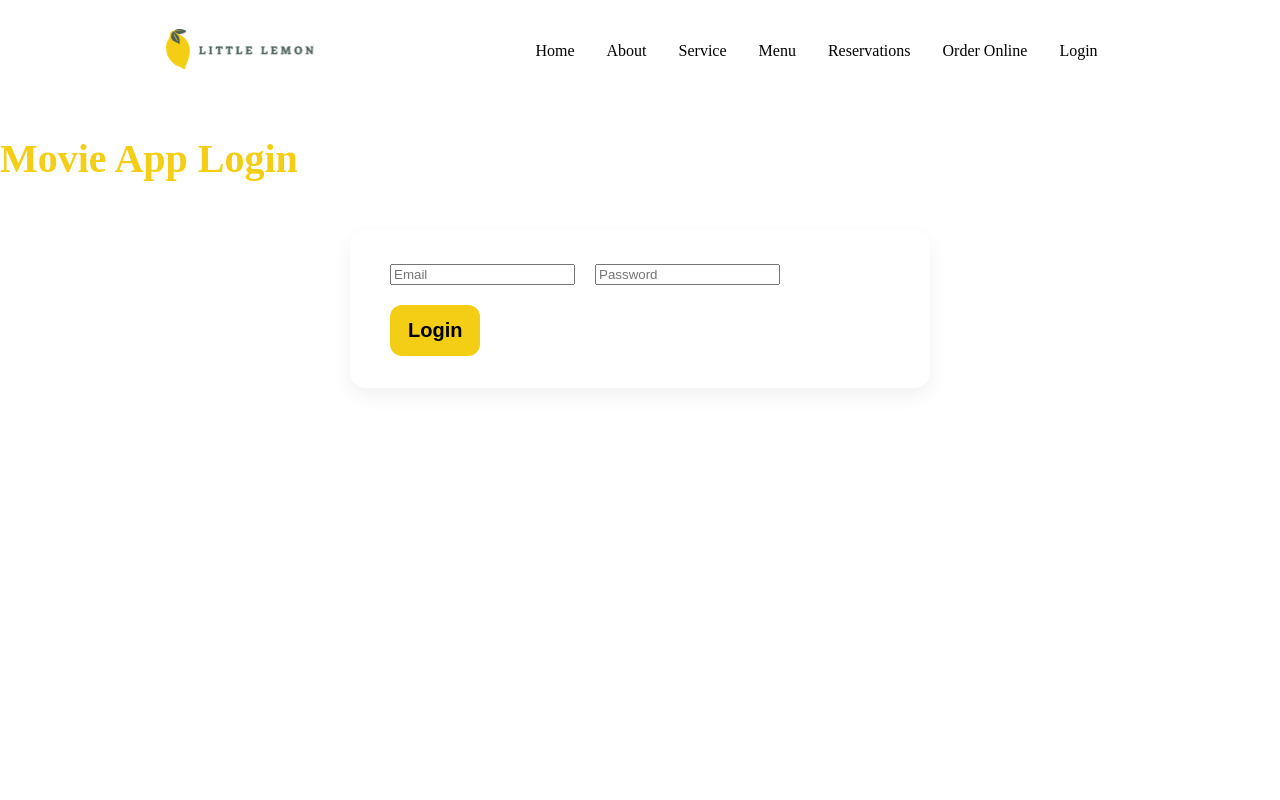
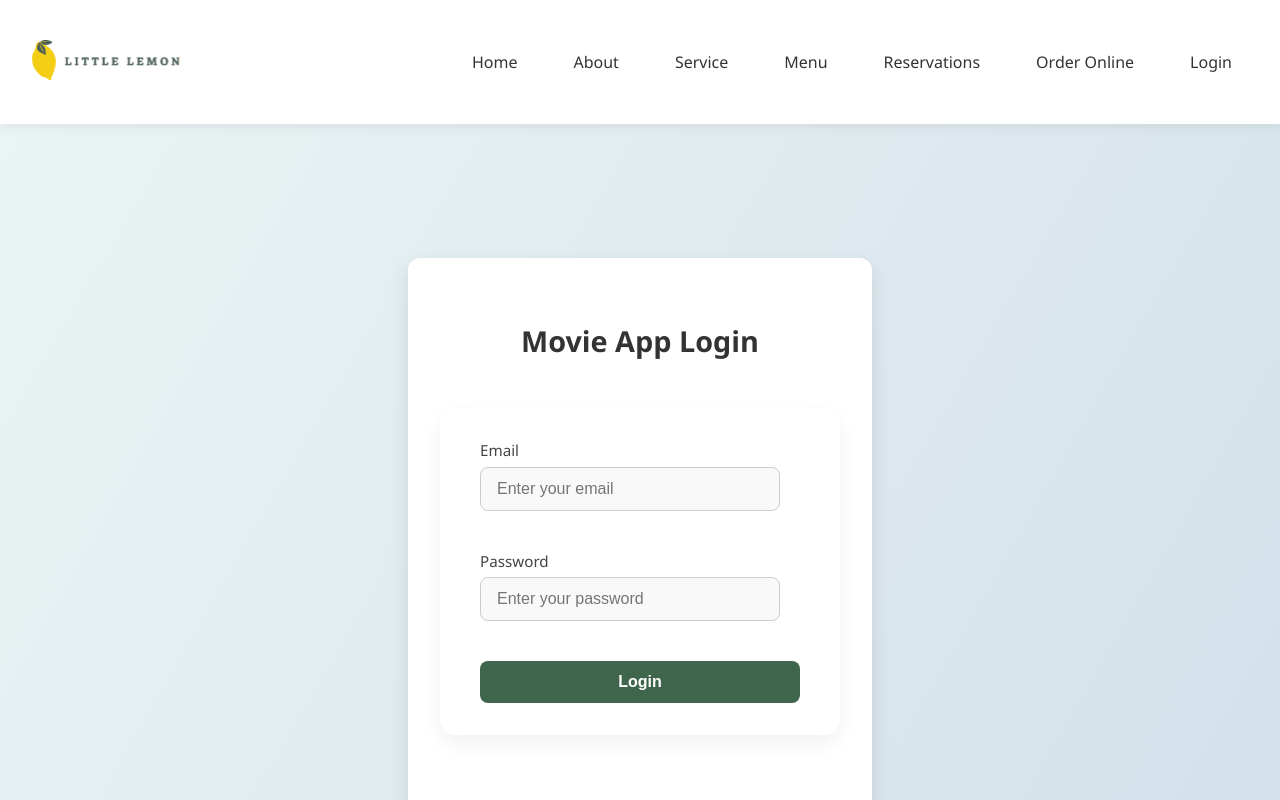
Before and after one commit to Sekiro89/Restuarent-app, a React (Vite) app: page /#/login in a window 1280 px wide. Shown: the top 800 px of the page. Built offline with nearby package versions, Linux system fonts and the light colour scheme.

Commit message:
design changes and navigation

```diff
--- a/package.json
+++ b/package.json
@@ -1,10 +1,8 @@
 {
-
     "name": "lemon-restuarent",
     "private": true,
     "version": "0.0.0",
     "type": "module",
-
     "scripts": {
         "dev": "vite",
         "build": "vite build",
--- a/src/App.jsx
+++ b/src/App.jsx
@@ -1,17 +1,13 @@
 import React from 'react';
 import './App.css';
 import Nav from "./components/Nav";
-import { Routes , Route , Navigate } from 'react-router-dom';
-//import Header from './components/Header';
-//import BookingForm from './components/BookingForm';
-import Main from './components/Main.jsx';
+import { Routes, Route, Navigate } from 'react-router-dom';
+import Login from './components/Login.jsx';
+import HomePage from './components/HomePage.jsx'; // ✅ new combined component
 import ResMenu from './components/ResMenu.jsx';
 import Footer from './components/Footer.jsx';
-import Login from './components/Login.jsx';
-
 
 function App() {
-
   return (
     <div>
       <Nav />
@@ -19,13 +15,14 @@ function App() {
         <Routes>
           <Route path="/" element={<Navigate to="/login" replace />} />
           <Route path="/login" element={<Login />} />
-            <Route path="/main" element={<Main />} />
+          <Route path="/home" element={<HomePage />} /> {/* ✅ updated route */}
           <Route path="/resmenu" element={<ResMenu />} />
           <Route path="/footer" element={<Footer />} />
         </Routes>
       </main>
     </div>
-  )
+  );
 }
 
+
 export default App;
--- /dev/null
+++ b/src/assets/Footer.css
@@ -0,0 +1,79 @@
+/* Footer.css */
+
+footer {
+  background-color: #1c1c1c;
+  color: #ffffff;
+  padding: 3rem 2rem;
+  font-family: 'Segoe UI', sans-serif;
+}
+
+footer section {
+  display: flex;
+  justify-content: space-between;
+  flex-wrap: wrap;
+  gap: 2rem;
+  max-width: 1200px;
+  margin: 0 auto;
+}
+
+.company-info {
+  flex: 1 1 250px;
+  max-width: 300px;
+}
+
+.company-info img {
+  height: 50px;
+  margin-bottom: 1rem;
+}
+
+.company-info p {
+  font-size: 0.95rem;
+  line-height: 1.6;
+  color: #cccccc;
+}
+
+footer h3 {
+  margin-bottom: 1rem;
+  color: #ffffff;
+  font-size: 1.1rem;
+  border-bottom: 2px solid #3f654c;
+  display: inline-block;
+  padding-bottom: 0.3rem;
+}
+
+footer ul {
+  list-style: none;
+  padding: 0;
+}
+
+footer li {
+  margin-bottom: 0.6rem;
+  font-size: 0.95rem;
+}
+
+footer a {
+  text-decoration: none;
+  color: #cccccc;
+  transition: color 0.3s ease;
+}
+
+footer a:hover {
+  color: #ffffff;
+}
+
+@media (max-width: 768px) {
+  footer section {
+    flex-direction: column;
+    text-align: center;
+    align-items: center;
+  }
+
+  .company-info,
+  footer div {
+    max-width: 100%;
+  }
+
+  footer h3 {
+    border: none;
+  }
+}
--- /dev/null
+++ b/src/assets/Login.css
@@ -0,0 +1,93 @@
+/* Login.css */
+
+body {
+  margin: 0;
+  padding: 0;
+  box-sizing: border-box;
+  font-family: 'Segoe UI', sans-serif;
+}
+
+.login-container {
+  display: flex;
+  justify-content: center;
+  align-items: center;
+  min-height: 100vh;
+  background: linear-gradient(120deg, #eaf4f4, #d3e0ea);
+  padding: 1rem;
+}
+
+.login-card {
+  background-color: #ffffff;
+  padding: 2.5rem 2rem;
+  border-radius: 12px;
+  box-shadow: 0 8px 20px rgba(0, 0, 0, 0.1);
+  width: 100%;
+  max-width: 400px;
+}
+
+.login-title {
+  text-align: center;
+  font-size: 1.8rem;
+  font-weight: 600;
+  color: #333;
+  margin-bottom: 2rem;
+}
+
+.login-form {
+  display: flex;
+  flex-direction: column;
+  gap: 1.25rem;
+}
+
+.form-group {
+  display: flex;
+  flex-direction: column;
+}
+
+.form-group label {
+  margin-bottom: 0.4rem;
+  font-size: 0.95rem;
+  font-weight: 500;
+  color: #444;
+}
+
+.form-group input {
+  padding: 0.75rem 1rem;
+  font-size: 1rem;
+  border: 1px solid #ccc;
+  border-radius: 8px;
+  background-color: #f9f9f9;
+  transition: border-color 0.3s ease;
+}
+
+.form-group input:focus {
+  border-color: #3f654c;
+  background-color: #fff;
+  outline: none;
+}
+
+.login-form button {
+  padding: 0.75rem 1rem;
+  font-size: 1rem;
+  font-weight: 600;
+  background-color: #3f654c;
+  color: white;
+  border: none;
+  border-radius: 8px;
+  cursor: pointer;
+  transition: background-color 0.3s ease;
+}
+
+.login-form button:hover {
+  background-color: #2d4a39;
+}
+
+@media (max-width: 480px) {
+  .login-card {
+    padding: 2rem 1.25rem;
+  }
+
+  .login-title {
+    font-size: 1.5rem;
+  }
+}
--- /dev/null
+++ b/src/assets/Nav.css
@@ -0,0 +1,90 @@
+/* Nav.css */
+
+.navbar {
+  display: flex;
+  justify-content: space-between;
+  align-items: center;
+  padding: 1.2rem 2rem;
+  background-color: #ffffff;
+  box-shadow: 0 4px 10px rgba(0, 0, 0, 0.06);
+  position: sticky;
+  top: 0;
+  z-index: 1000;
+}
+
+.logo img {
+  height: 40px;
+}
+
+.nav-links {
+  list-style: none;
+  display: flex;
+  gap: 1.5rem;
+  align-items: center;
+}
+
+.nav-links li a {
+  text-decoration: none;
+  color: #333;
+  font-weight: 500;
+  transition: color 0.3s ease;
+}
+
+.nav-links li a:hover {
+  color: #3f654c;
+}
+
+/* Hamburger menu icon */
+.menu-icon {
+  display: none;
+  flex-direction: column;
+  cursor: pointer;
+  gap: 4px;
+}
+
+.menu-icon .bar {
+  width: 25px;
+  height: 3px;
+  background-color: #333;
+  border-radius: 2px;
+  transition: all 0.3s ease;
+}
+
+/* Mobile Styles */
+@media (max-width: 768px) {
+  .menu-icon {
+    display: flex;
+  }
+
+  .nav-links {
+    position: absolute;
+    top: 70px;
+    right: 0;
+    background-color: #ffffff;
+    flex-direction: column;
+    width: 200px;
+    padding: 1rem 0;
+    box-shadow: -2px 6px 20px rgba(0, 0, 0, 0.1);
+    opacity: 0;
+    transform: translateX(100%);
+    transition: transform 0.3s ease, opacity 0.3s ease;
+    pointer-events: none;
+  }
+
+  .nav-links.visible {
+    opacity: 1;
+    transform: translateX(0);
+    pointer-events: auto;
+  }
+
+  .nav-links li {
+    padding: 0.75rem 1.5rem;
+    width: 100%;
+    text-align: left;
+  }
+
+  .nav-links li a {
+    display: block;
+    width: 100%;
+  }
+}
--- a/src/components/Footer.jsx
+++ b/src/components/Footer.jsx
@@ -1,5 +1,6 @@
 import React from 'react';
 import logo from "../images/Logo.svg";
+import "../assets/Footer.css"
 
 const Footer=()=>{
     return(
--- /dev/null
+++ b/src/components/Homepage.jsx
@@ -0,0 +1,16 @@
+import React from 'react';
+import Main from './Main';
+import ResMenu from './ResMenu';
+import Footer from './Footer';
+
+const HomePage = () => {
+  return (
+    <>
+      <Main />
+      <ResMenu />
+      <Footer />
+    </>
+  );
+};
+
+export default HomePage;
--- a/src/components/Login.jsx
+++ b/src/components/Login.jsx
@@ -1,7 +1,6 @@
 import { useState } from 'react';
 import { useNavigate } from 'react-router-dom';
-//import "../css/Login.css"
-
+import '../assets/Login.css'; // make sure this path is correct
 
 export default function Login() {
   const navigate = useNavigate();
@@ -19,20 +18,30 @@ export default function Login() {
       <div className="login-card">
         <h2 className="login-title">Movie App Login</h2>
         <form onSubmit={handleSubmit} className="login-form">
+          <div className="form-group">
+            <label htmlFor="email">Email</label>
             <input
+              id="email"
               type="email"
-            placeholder="Email"
+              placeholder="Enter your email"
               value={email}
               onChange={(e) => setEmail(e.target.value)}
               required
             />
+          </div>
+
+          <div className="form-group">
+            <label htmlFor="password">Password</label>
             <input
+              id="password"
               type="password"
-            placeholder="Password"
+              placeholder="Enter your password"
               value={password}
               onChange={(e) => setPassword(e.target.value)}
               required
             />
+          </div>
+
           <button type="submit">Login</button>
         </form>
       </div>
--- a/src/components/Nav.jsx
+++ b/src/components/Nav.jsx
@@ -1,7 +1,7 @@
 import React, { useState } from "react";
 import logo from "../images/Logo.svg";
 import Menu from './ResMenu.jsx';
-
+import "../assets/Nav.css"
 const Nav=()=>{
     const[menuOpen, setMenuopen]=useState(false)
     const toggleMenu=()=>{
```
Lines whose indentation alone changed are shown as unchanged.
